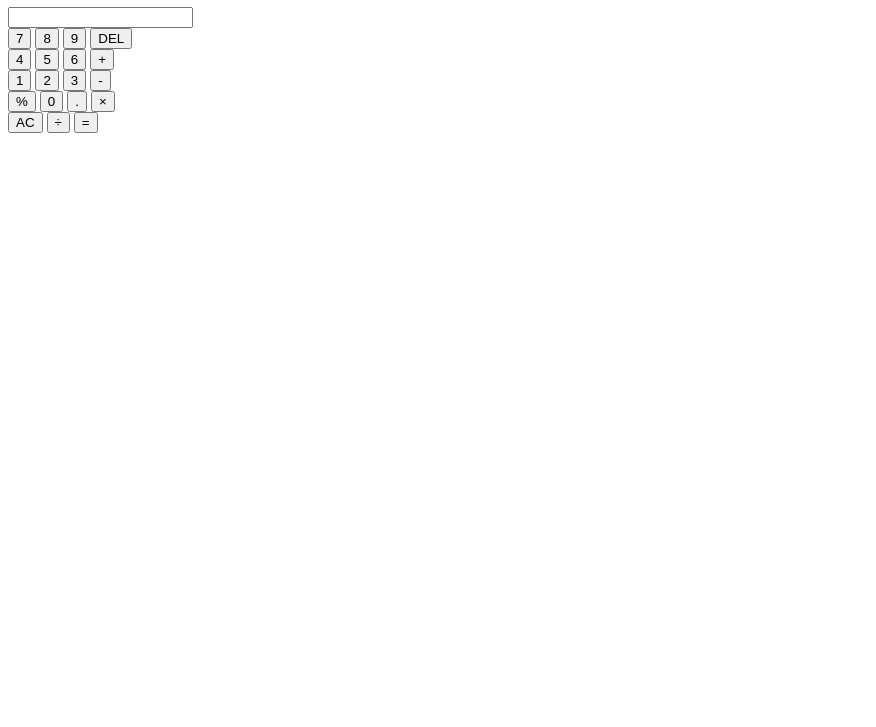
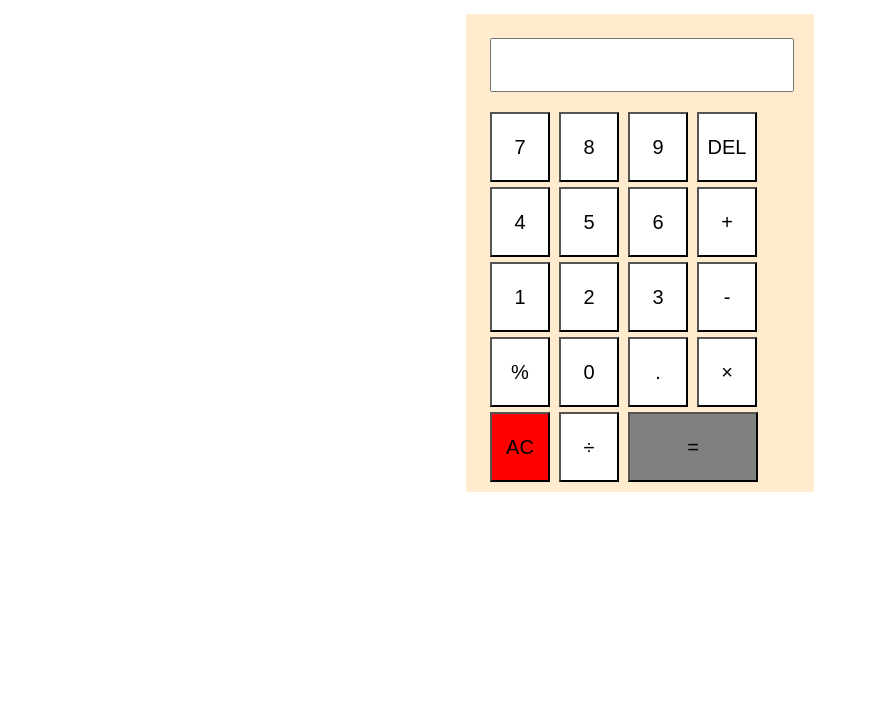
Before and after one commit to JG-pi/calculator-app, a website: page index.html in a window 1280 px wide. Shown: the part 73-800 px from the top of the page, without its empty margins (0-876 px from the left). Drawn offline with Linux system fonts and the light colour scheme.

Commit message:
CSS Added

```diff
--- a/index.html
+++ b/index.html
@@ -11,7 +11,37 @@
 
   <style>
     /* styles for the website: CSS */
-    * {
+    * {   margin: 0;
+    padding: 0;
+    }
+
+    h1 {
+      color: red;
+    }
+
+    .button-grid{
+      height: 430px;
+      width: 300px;
+      background-color: blanchedalmond;
+      margin: 50px auto;
+      padding: 24px;
+    }
+
+    .button-grid>input{
+      height: 50px;
+      width: 100%;
+      font-size: 24px;
+      margin-bottom: 20px;
+    }
+
+    .button-grid>button{
+      height: 70px;
+      width: 60px;
+      background-color: white;
+      margin-bottom: 5px;
+      margin-right: 5px;
+      font-size: 20px;
+    }
 
   </style>
 
@@ -20,7 +50,7 @@
     <h1>Calculator</h1>
     <div class="button-grid">
     <input id="message" type="text"> <br>
-      <button>7</button>
+      <button onclick="AddCount(this.innerText)">7</button>
       <button>8</button>
       <button>9</button>
       <button>DEL</button> <br>
@@ -40,9 +70,9 @@
       <button>.</button>
       <button>&times;</button> <br>
 
-      <button>AC</button>
+      <button style="background-color: red;">AC</button>
       <button>÷</button>
-      <button>=</button>
+      <button style="width: 130px; background-color: grey;">=</button>
 
     </div>
   </body>
```
